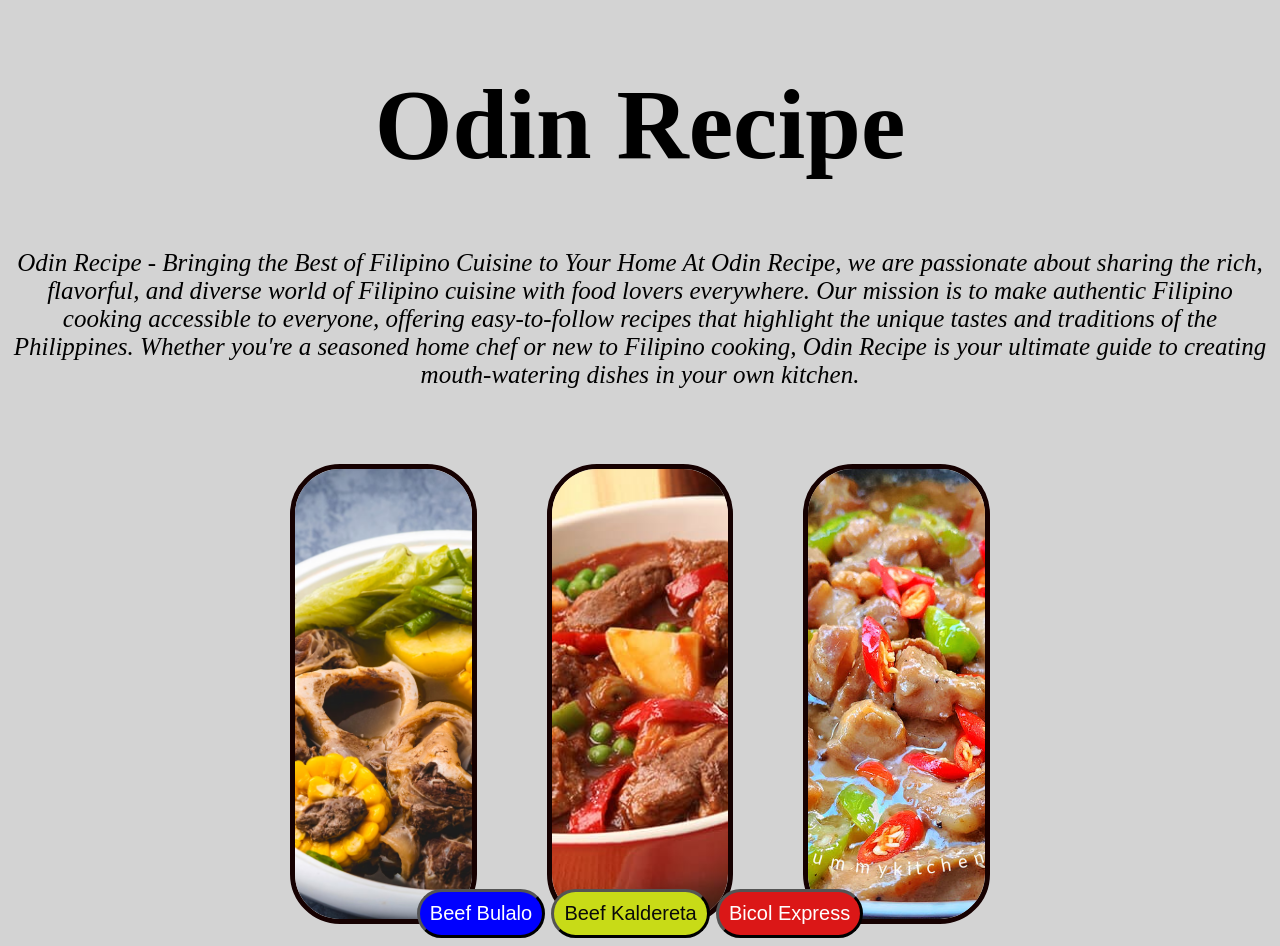
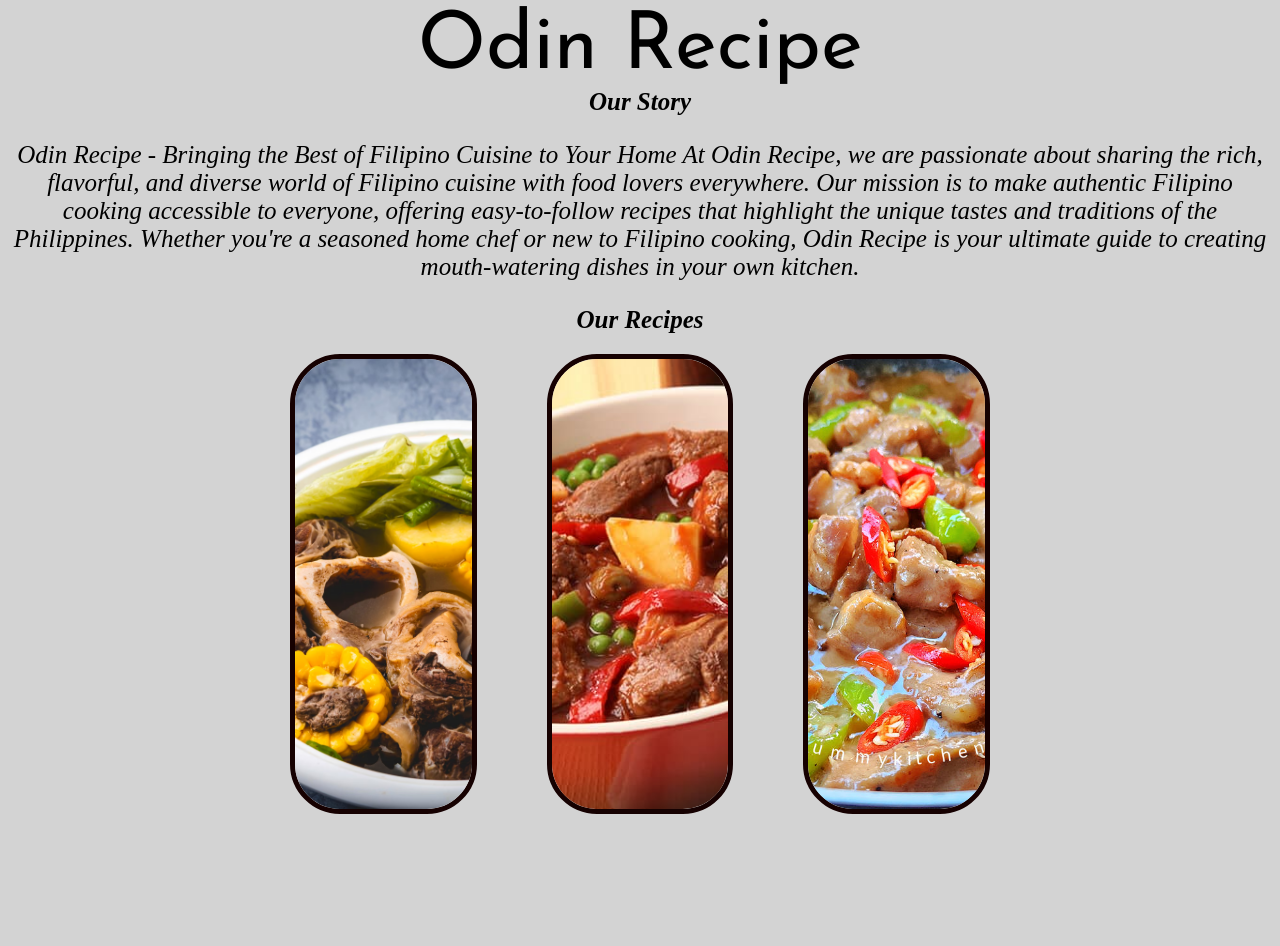
Before and after one commit to viiicious/odin-recipe, a plain HTML site: page index.html in a window 1280 px wide. After the commit the page ends 814 px from the top, so only its background shows below. Drawn offline with Linux system fonts and the light colour scheme.

Commit message:
Add about and menu

```diff
--- a/index.html
+++ b/index.html
@@ -5,23 +5,19 @@
     <meta name="viewport" content="width=device-width, initial-scale=1.0">
     <title>Odin Recipes</title>
     <link rel="stylesheet" href="style.css">
-
+    <link rel="stylesheet" href="https://fonts.googleapis.com/css2?family=Josefin+Sans:ital,wght@0,100..700;1,100..700&family=Tenor+Sans&display=swap"
+    <link rel="stylesheet" href="https://fonts.googleapis.com/css2?family=Cormorant:ital,wght@0,300..700;1,300..700&family=Josefin+Sans:ital,wght@0,100..700;1,100..700&family=Tenor+Sans&display=swap"
 </head>
 <body>
-    <h1 class="title"> Odin Recipe </h1>
-
+    <a class="title"> Odin Recipe </a>
+    <br>
+    <em><a class="about"> Our Story </a></em>
     <em><p class="description"> Odin Recipe - Bringing the Best of Filipino Cuisine to Your Home At Odin Recipe, we are passionate about sharing the rich, flavorful, and diverse world of Filipino cuisine with food lovers everywhere. Our mission is to make authentic Filipino cooking accessible to everyone, offering easy-to-follow recipes that highlight the unique tastes and traditions of the Philippines. Whether you're a seasoned home chef or new to Filipino cooking, Odin Recipe is your ultimate guide to creating mouth-watering dishes in your own kitchen.</p></em>
-
+    <em><a class="menu"> Our Recipes </a></em>
     <div class="container">
-        <img src="./bulalo.jpeg">
-        <img src="./kaldereta.jpeg">
-        <img src="./creamy-bicol-express.jpg">
-    </div>
-
-    <div class="container2">
-    <button class="beef1" onclick="window.location.href='./bulalo.html'"> Beef Bulalo </button>
-    <button class="beef2" onclick="window.location.href='./Kaldereta.html'"> Beef Kaldereta </button>
-    <button class="pork" onclick="window.location.href='./Bicol-express.html'"> Bicol Express </button>
+        <img src="./bulalo.jpeg" onclick="window.location.href='./bulalo.html'"">
+        <img src="./kaldereta.jpeg" onclick="window.location.href='./kaldereta.html'">
+        <img src="./creamy-bicol-express.jpg" onclick="window.location.href='./bicol-express.html'">
     </div>
 </body>
 </html>
--- a/style.css
+++ b/style.css
@@ -10,39 +10,13 @@
 .title {;
     text-align: center;
     font-family: josefin sans;
-    font-size: 100px;
+    font-size: 80px;
 }
 
-
-.beef1,
-.beef2,
-.pork {
-    font-size: 20px;
-    padding: 10px;
-    border-radius: 50px;
-    border-width: 3px;
-    ;
-}
-
-.beef1 {
-    background-color: blue;
-    color: white;
-
-}
-
-.beef2 {
-    background-color: rgb(200, 219, 23);
-    color: rgb(10, 10, 10);
-    align-items: center;
-    margin-top: 25px;
-
-
-}
-
-.pork {
-    background-color: rgb(219, 23, 23);
-    color: rgb(255, 255, 255);
-
+.about, .menu {
+    font-family: cormorant;
+    font-size: 25px;
+    font-weight: bold;
 }
 
 .container {
@@ -56,7 +30,7 @@
 
 .container img {
     margin: 30px;
-    margin-top: 50px;
+    margin-top: 20px;
     width: 20%;
     height: 100%;
     object-fit: cover;
```
